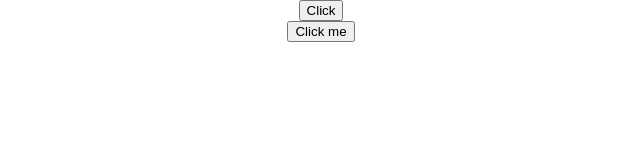
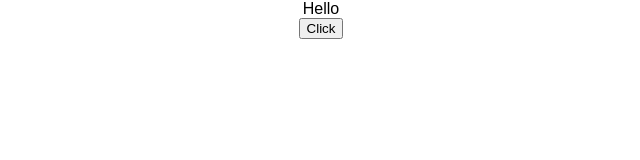
Before and after one commit to AzmanThoughtWin/ReactProject, a React (Create React App) app: page / in a window 1280 px wide. Shown: the top 160 px of the page, without its empty margins (319-959 px from the left). Built offline with nearby package versions, Linux system fonts and the light colour scheme; a web font is replaced by a local one.

Commit message:
Bind Event Handling

```diff
--- a/src/components/App.js
+++ b/src/components/App.js
@@ -1,18 +1,20 @@
 import React, { Component } from 'react';
 import './App.css';
-import { Greet } from './Greet';
-import Welcome from './Welcome';
-import Message from './message';
-import Counter from './counter';
-import FunctionClick from './FunctionClick';
-import ClassClick from './ClassClick';
+// import { Greet } from './Greet';
+// import Welcome from './Welcome';
+// import Message from './message';
+// import Counter from './counter';
+// import FunctionClick from './FunctionClick';
+// import ClassClick from './ClassClick';
+import EventBind from './EventBind';
 
 class App extends Component {
   render(){
     return (
       <div className="App">
-        <FunctionClick/>
-        <ClassClick/>
+        <EventBind/>
+        {/* <FunctionClick/>
+        <ClassClick/> */}
         {/* <Counter/> */}
         {/* <Message/> */}
         {/* <Greet name="Bruce" heroName="Batman">
--- /dev/null
+++ b/src/components/EventBind.js
@@ -0,0 +1,40 @@
+import React, { Component } from 'react'
+
+class EventBind extends Component {
+
+    constructor(props) {
+        super(props)
+
+        this.state = {
+            message : "Hello"
+        }
+
+        // this.clickHandler = this.clickHandler.bind(this);
+    }
+
+    // clickHandler(){
+    //     this.setState({
+    //         message : "GoodBye!"
+    //     })
+    //     console.log(this);
+    // }
+
+    clickHandler = () => {
+        this.setState({
+            message : "GoodBye!"
+        });
+    }
+
+    render() {
+        return (
+            <div>
+                <div>{this.state.message}</div>
+                {/* <button onClick={this.clickHandler.bind(this)}>Click</button> */}
+                {/* <button onClick={() => this.clickHandler()}>Click</button> */}
+                <button onClick={this.clickHandler}>Click</button>
+            </div>
+        )
+    }
+}
+
+export default EventBind
```
